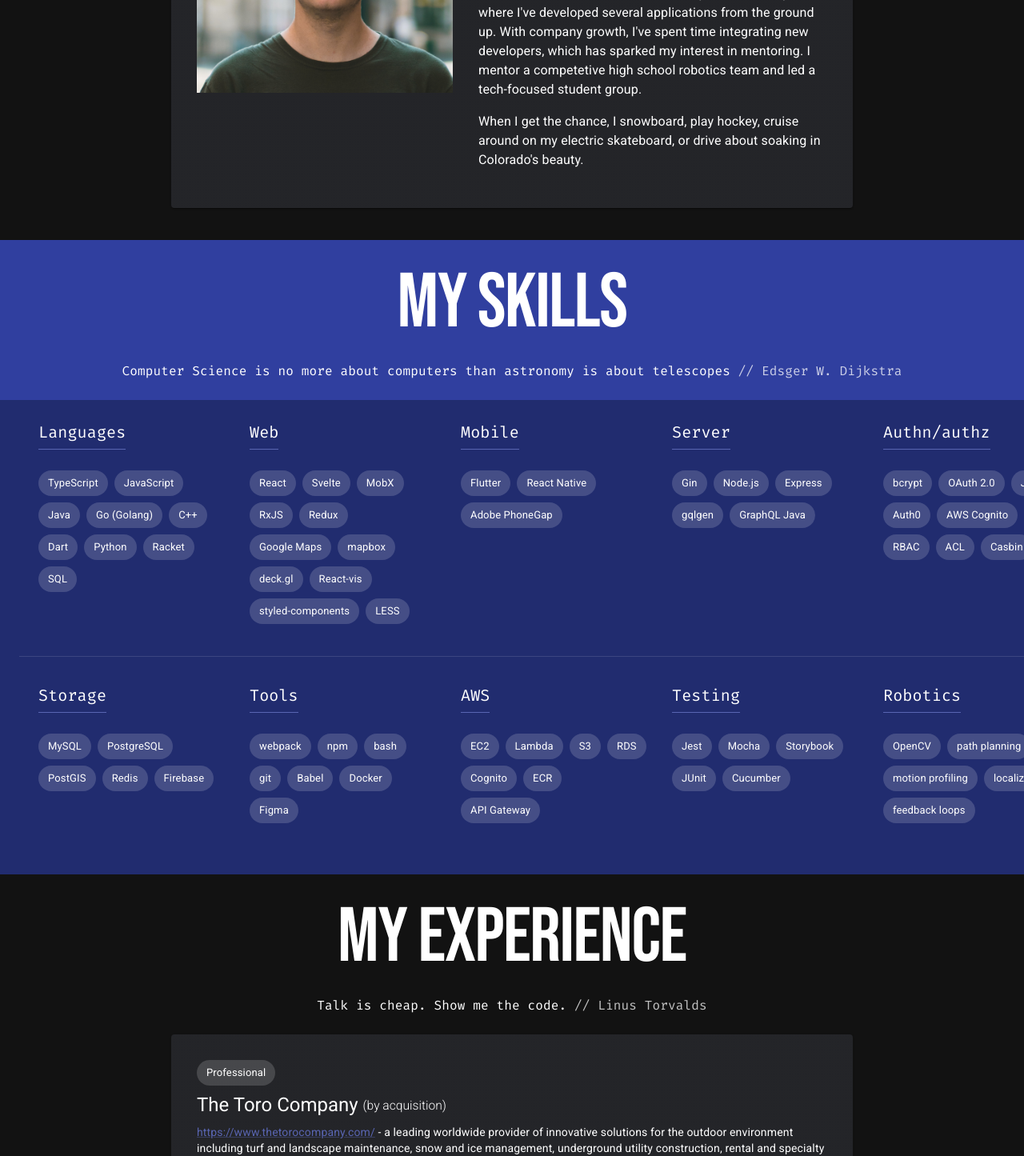
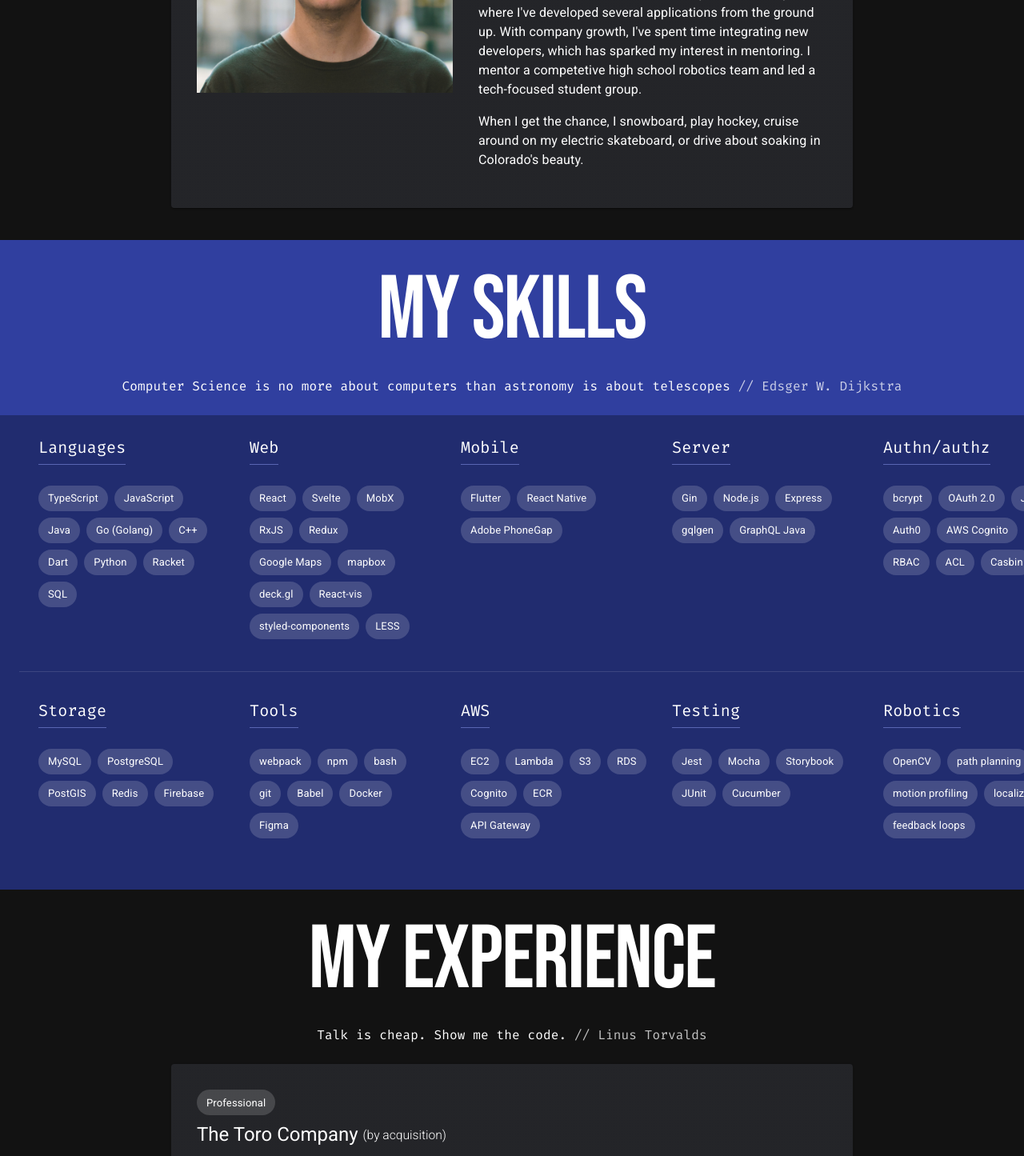
Before and after one commit to andrewmthomas87/andrewmthomas87.github.io, a React (Vite) app: page / in a window 1280 px wide. Shown: the part 1124-2569 px from the top of the page at 80% size. Built offline with nearby package versions, Linux system fonts and the light colour scheme.

Commit message:
Mobile fixes

```diff
--- a/src/Experience.tsx
+++ b/src/Experience.tsx
@@ -10,6 +10,7 @@ import {
 	Paper,
 	Stack,
 	Typography,
+	useMediaQuery,
 	useTheme,
 } from '@mui/material'
 import { Box } from '@mui/system'
@@ -108,15 +109,21 @@ https://www.team1619.org - a high school FIRST Robotics Competition team.
 `)
 
 const Experience: React.FC = () => (
-	<Box p={3} pb={6}>
-		<Typography variant="h1" component="h2" fontFamily="'Bebas Neue', cursive" textAlign="center">
+	<Box pt={3} pb={6}>
+		<Typography
+			variant="h1"
+			component="h2"
+			fontFamily="'Bebas Neue', cursive"
+			fontSize={{ xs: '6em', sm: '6.5em', md: '7em' }}
+			textAlign="center"
+		>
 			My Experience
 		</Typography>
 		<Box px={1} pt={2} pb={3} fontFamily="'Fira Code', monospace" textAlign="center">
 			Talk is cheap. Show me the code. <span style={{ opacity: 0.75 }}>// Linus Torvalds</span>
 		</Box>
 		<Container maxWidth="md">
-			<Paper sx={{ p: { xs: 3, md: 4 }, bgcolor: '#18191d' }}>
+			<Paper sx={{ p: { xs: 2, sm: 3, md: 4 }, bgcolor: '#18191d' }}>
 				<Stack direction="column" spacing={5}>
 					<Experiences title="Professional" experiences={professional} />
 					<Experiences title="Extracurricular" experiences={extracurricular} />
@@ -131,6 +138,7 @@ const Experiences: React.FC<{ title: string; experiences: ReturnType<typeof expe
 	experiences,
 }) => {
 	const theme = useTheme()
+	const matches = useMediaQuery(theme.breakpoints.up('sm'))
 
 	return (
 		<Box>
@@ -158,9 +166,9 @@ const Experiences: React.FC<{ title: string; experiences: ReturnType<typeof expe
 						</Typography>
 					</Box>
 					<Stack direction="row" spacing={2}>
-						<Typography variant="h6">{e.role}</Typography>
+						<Typography variant={matches ? 'h6' : 'subtitle1'}>{e.role}</Typography>
 						<Box flex={1} />
-						<Typography variant="subtitle1">{e.time}</Typography>
+						<Typography variant={matches ? 'subtitle1' : 'subtitle2'}>{e.time}</Typography>
 					</Stack>
 					{e.blocks.map((b, index) =>
 						typeof b === 'string' ? (
@@ -170,7 +178,7 @@ const Experiences: React.FC<{ title: string; experiences: ReturnType<typeof expe
 						) : (
 							<List key={index} dense>
 								{b.map((v, index) => (
-									<ListItem key={index}>
+									<ListItem key={index} disableGutters={!matches}>
 										<ListItemIcon>
 											<CheckCircleIcon sx={{ fontSize: '0.75rem' }} />
 										</ListItemIcon>
--- a/src/Skills.tsx
+++ b/src/Skills.tsx
@@ -34,7 +34,14 @@ const Skills: React.FC = () => {
 
 	return (
 		<Box bgcolor={theme.palette.primary.main}>
-			<Typography variant="h1" component="h2" pt={3} fontFamily="'Bebas Neue', cursive" textAlign="center">
+			<Typography
+				variant="h1"
+				component="h2"
+				pt={3}
+				fontFamily="'Bebas Neue', cursive"
+				fontSize={{ xs: '6em', sm: '6.5em', md: '7em' }}
+				textAlign="center"
+			>
 				My Skills
 			</Typography>
 			<Box px={1} pt={2} pb={3} fontFamily="'Fira Code', monospace" textAlign="center">
@@ -49,6 +56,7 @@ const Skills: React.FC = () => {
 						width="fit-content"
 						px={3}
 						pb={4}
+						mx="auto"
 						bgcolor={theme.palette.primary.dark}
 					>
 						<Stack direction="row" spacing={3} p={3} pb={1}>
--- a/src/Splash.tsx
+++ b/src/Splash.tsx
@@ -19,9 +19,9 @@ const Splash: React.FC = () => (
 				color="white"
 				position="absolute"
 				bottom="0.75em"
-				left="0.75em"
+				left={{ xs: '0.375em', sm: '0.5em', md: '0.75em' }}
 				fontFamily="'Bebas Neue', cursive"
-				fontSize="8em"
+				fontSize={{ xs: '7em', sm: '7.5em', md: '8em' }}
 				letterSpacing="0"
 				lineHeight="0.875em"
 			>
```
